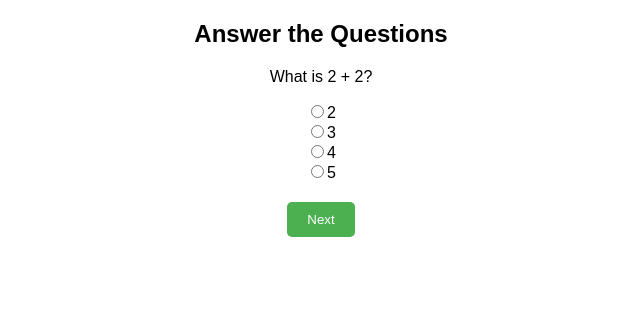
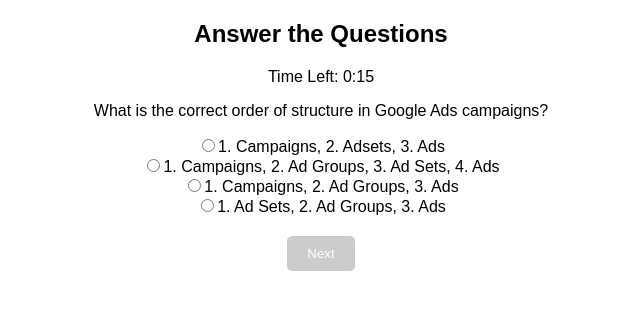
Before and after one commit to nht-dilshan/online_Assessment_Tool, a Vue app: page /question-list in a window 1280 px wide. Shown: the top 310 px of the page, without its empty margins (319-959 px from the left). Built offline with nearby package versions, Linux system fonts and the light colour scheme.

Commit message:
Add timer functionality and scoring system to assessment component

```diff
--- a/src/components/QuestionList.vue
+++ b/src/components/QuestionList.vue
@@ -1,16 +1,29 @@
 <template>
   <div class="question-list">
     <h2>Answer the Questions</h2>
-    <div v-if="currentQuestion < questions.length">
+
+    <!-- Display Timer -->
+    <p v-if="timer > 0">Time Left: {{ formattedTimer }}</p>
+    <p v-else>Time's up! Redirecting to results...</p>
+
+    <div v-if="currentQuestion < questions.length && timer > 0">
       <p>{{ questions[currentQuestion].question }}</p>
       <div v-for="(choice, index) in questions[currentQuestion].choices" :key="index">
-        <input type="radio" :value="choice" v-model="userAnswer" />
-        <label>{{ choice }}</label>
+        <input
+          type="radio"
+          :value="choice.answer"
+          v-model="userAnswer"
+          :name="'question-' + currentQuestion"
+        />
+        <label>{{ choice.answer }}</label>
       </div>
-      <button @click="nextQuestion">Next</button>
+
+      <button @click="nextQuestion" :disabled="!userAnswer">Next</button>
     </div>
-    <div v-else>
+
+    <div v-else-if="currentQuestion === questions.length || timer === 0">
       <p>Assessment Complete!</p>
+      <p>Your total score is: {{ totalScore }}</p>
       <button @click="finishAssessment">See Results</button>
     </div>
   </div>
@@ -22,26 +35,91 @@
     return {
       currentQuestion: 0,
       userAnswer: '',
+      totalScore: 0,
+      timer: 20, // 10 minutes in seconds
+      timerInterval: null,
       questions: [
-        { question: 'What is 2 + 2?', choices: ['2', '3', '4', '5'], correct_answer: '4' },
-        { question: 'What is the capital of France?', choices: ['Berlin', 'Madrid', 'Paris', 'Rome'], correct_answer: 'Paris' }
-      ]
-    };
+        {
+          question: 'What is the correct order of structure in Google Ads campaigns?',
+          choices: [
+            { answer: '1. Campaigns, 2. Adsets, 3. Ads', points: 0 },
+            { answer: '1. Campaigns, 2. Ad Groups, 3. Ad Sets, 4. Ads', points: 0 },
+            { answer: '1. Campaigns, 2. Ad Groups, 3. Ads', points: 5 }, // Correct Answer
+            { answer: '1. Ad Sets, 2. Ad Groups, 3. Ads', points: 0 },
+          ],
+        },
+        {
+          question: 'What is the latest character limit for Google Text Ad headlines?',
+          choices: [
+            { answer: 'One headline of 25 characters', points: 0 },
+            { answer: 'One headline of 90 characters', points: 0 },
+            { answer: 'Headlines of 45 characters', points: 0 },
+            { answer: 'Three headlines of 30 characters each', points: 5 }, // Correct Answer
+          ],
+        },
+        // Add the remaining questions as required
+      ],
+    }
+  },
+  computed: {
+    formattedTimer() {
+      const minutes = Math.floor(this.timer / 60)
+      const seconds = this.timer % 60
+      return `${minutes}:${seconds < 10 ? '0' + seconds : seconds}`
+    },
   },
   methods: {
     nextQuestion() {
+      // Validate if an answer has been selected
+      if (!this.userAnswer) {
+        alert('Please select an answer before proceeding.')
+        return
+      }
+
+      // Calculate the score for the current question
+      const currentQ = this.questions[this.currentQuestion]
+      const selectedChoice = currentQ.choices.find((choice) => choice.answer === this.userAnswer)
+
+      if (selectedChoice) {
+        this.totalScore += selectedChoice.points
+      }
+
+      // Proceed to the next question
       if (this.currentQuestion < this.questions.length - 1) {
-        this.currentQuestion++;
-        this.userAnswer = '';
+        this.currentQuestion++
+        this.userAnswer = '' // Reset user answer
       } else {
-        this.$router.push('/user-details');  // Navigate to the result page
+        // Redirect to the result page after all questions are answered
+        this.$router.push({ name: 'result', params: { totalScore: this.totalScore } })
       }
     },
     finishAssessment() {
-      this.$router.push('/user-details');  // Navigate to the result page
-    }
-  }
-};
+      // Finish the assessment and show result
+      this.$router.push({ name: 'result', params: { totalScore: this.totalScore } })
+    },
+    startTimer() {
+      this.timerInterval = setInterval(() => {
+        if (this.timer > 0) {
+          this.timer-- // Decrease the timer every second
+        } else {
+          clearInterval(this.timerInterval) // Stop the timer
+          this.redirectToResultsPage() // Redirect to results page after 10 minutes
+        }
+      }, 1000) // 1 second interval
+    },
+    redirectToResultsPage() {
+      // Redirect to the results page after 10 minutes or when timer expires
+      this.$router.push({ name: 'result', params: { totalScore: this.totalScore } })
+    },
+  },
+  mounted() {
+    this.startTimer() // Start the timer when the component is mounted
+  },
+  beforeUnmount() {
+    // Clean up the timer when the component is destroyed
+    clearInterval(this.timerInterval)
+  },
+}
 </script>
 
 <style scoped>
@@ -52,10 +130,15 @@
 button {
   margin-top: 20px;
   padding: 10px 20px;
-  background-color: #4CAF50;
+  background-color: #4caf50;
   color: white;
   border: none;
   border-radius: 5px;
   cursor: pointer;
 }
+
+button:disabled {
+  background-color: #ccc;
+  cursor: not-allowed;
+}
 </style>
--- a/src/components/ResultComponent.vue
+++ b/src/components/ResultComponent.vue
@@ -1,18 +1,22 @@
 <template>
   <div class="result-component">
     <h2>Your Result</h2>
-    <p>You are a Beginner!</p>
-    <p>Thank you, {{ userDetails.fullName }}! Your email is {{ userDetails.email }}.</p>
+    <p>Your total score is: {{ totalScore }}</p>
+    <p>Skills Score: {{ skillsScore }}%</p>
     <button @click="goHome">Go to Home</button>
   </div>
 </template>
 
 <script>
 export default {
-  data() {
-    return {
-      userDetails: JSON.parse(localStorage.getItem('userDetails')) || {}  // Retrieve user details from localStorage
-    };
+  props: ['totalScore'],  // Receive totalScore as a prop
+
+  computed: {
+    skillsScore() {
+      // Skills score = (Total score / 50) * 100
+      const maxScore = 50;  // Total possible score for the section
+      return ((this.totalScore / maxScore) * 100).toFixed(2);  // Calculate and format the score
+    }
   },
   methods: {
     goHome() {
--- a/src/router/index.js
+++ b/src/router/index.js
@@ -1,20 +1,25 @@
-import { createRouter, createWebHistory } from 'vue-router'
+import { createRouter, createWebHistory } from 'vue-router';
 
-import HomePage from '../components/HomePage.vue'
-import UserDetails from '../components/UserDetails.vue'  // Import the UserDetails component
-import QuestionList from '../components/QuestionList.vue'
-import ResultComponent from '../components/ResultComponent.vue'
+import HomePage from '../components/HomePage.vue';
+import UserDetails from '../components/UserDetails.vue';
+import QuestionList from '../components/QuestionList.vue';
+import ResultComponent from '../components/ResultComponent.vue';
 
 const routes = [
-  { path: '/', component: HomePage },  // HomePage route
-  { path: '/user-details', component: UserDetails },  // UserDetails route
-  { path: '/question-list', component: QuestionList },  // QuestionList route
-  { path: '/result', component: ResultComponent }  // ResultComponent route
-]
+  { path: '/', component: HomePage },
+  { path: '/user-details', component: UserDetails },
+  { path: '/question-list', component: QuestionList },
+  {
+    path: '/result',
+    name: 'result',
+    component: ResultComponent,
+    props: true  // Allow route params to be passed as props
+  }
+];
 
 const router = createRouter({
   history: createWebHistory(),
   routes
-})
+});
 
-export default router
+export default router;
```
